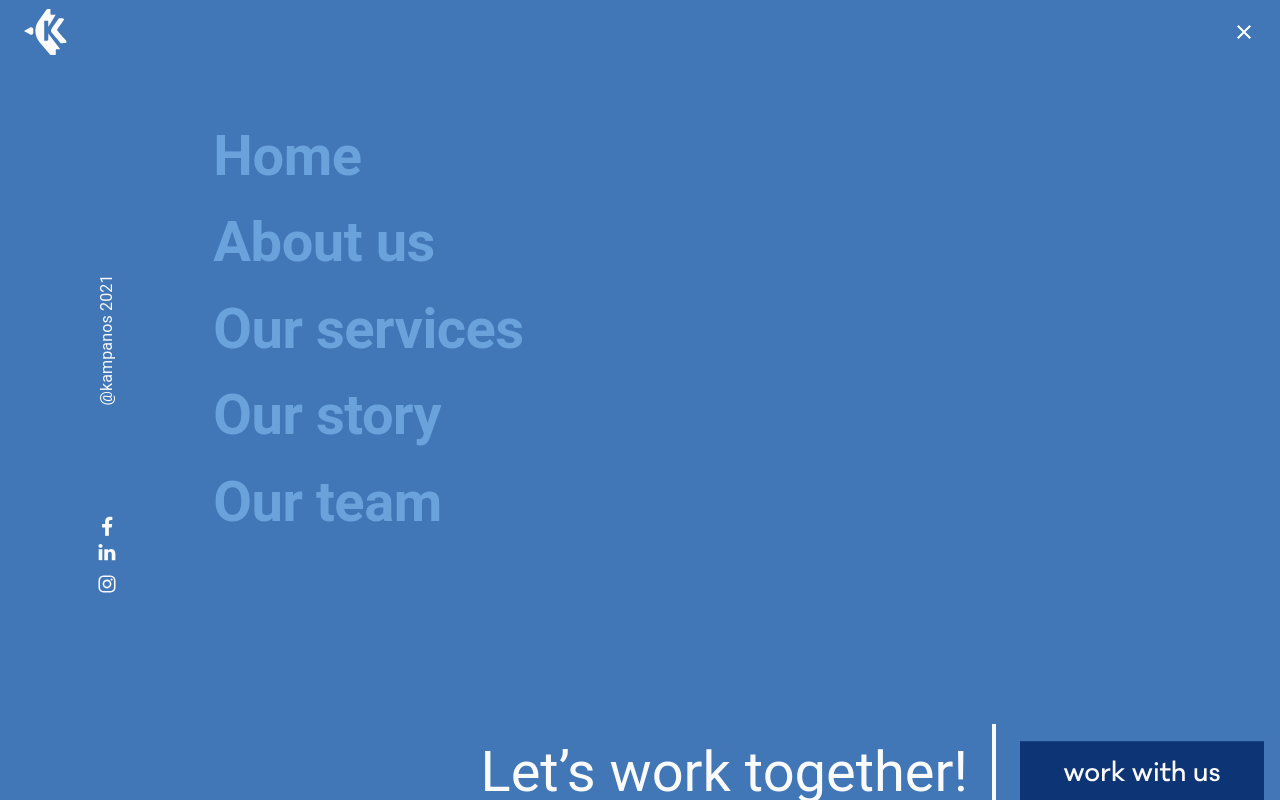
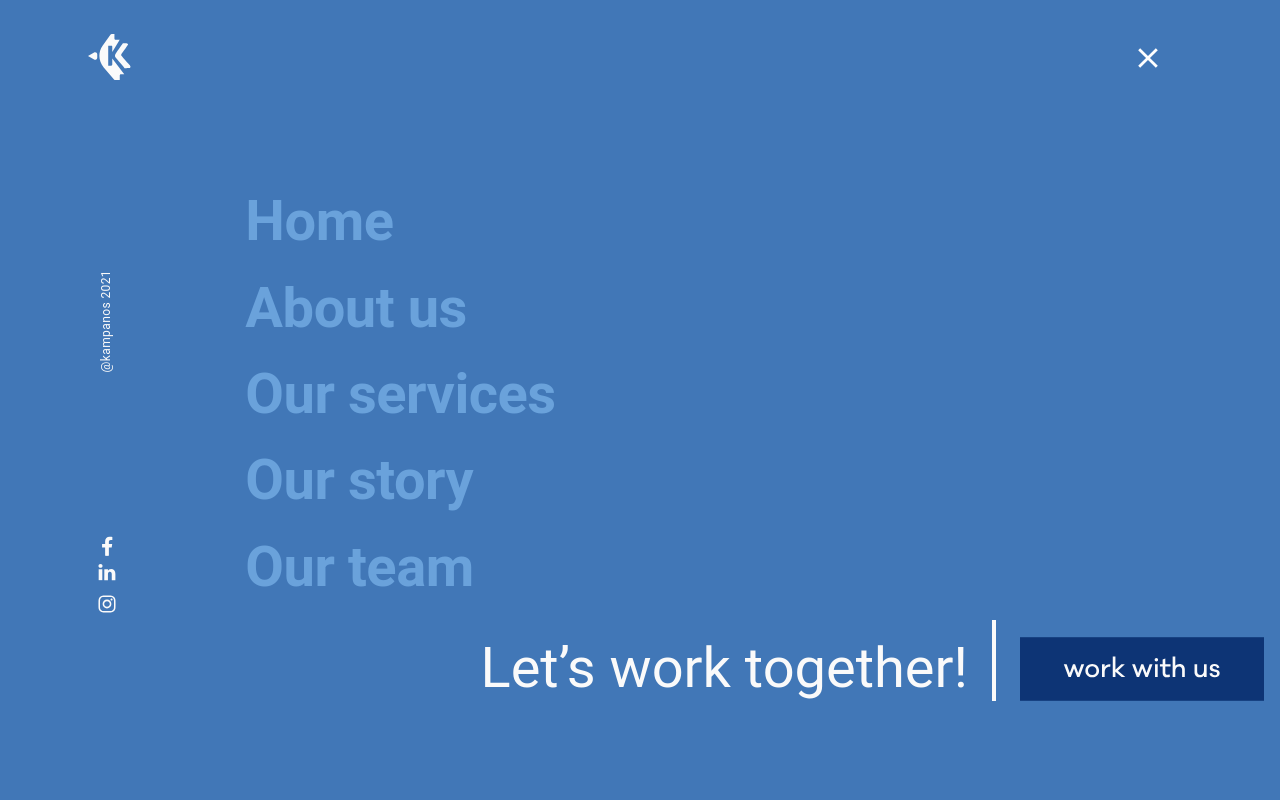
Before and after one commit to vfiedlerc/KampanosWebTranslated, a React (Create React App) app: page / in a window 1280 px wide. Both pictures are taken after a click on the button 1160 px from the left and 32 px from the top of the page. Shown: the top 800 px of the page. Built offline with nearby package versions, Linux system fonts and the light colour scheme.

Commit message:
Changes in Menu

```diff
--- a/src/components/Drawer/DrawerMenu.tsx
+++ b/src/components/Drawer/DrawerMenu.tsx
@@ -3,7 +3,7 @@ import { FC } from "react";
 import SwipeableDrawer from "@mui/material/SwipeableDrawer";
 import Button from "@mui/material/Button";
 import { MenuItem, MenuItemProps } from "./MenuItem";
-import { AppBar, Box, Grid, styled, Toolbar, Typography, } from "@mui/material";
+import { AppBar, Box, Divider, Grid, makeStyles, styled, Toolbar, Typography, } from "@mui/material";
 import Close from "@material-ui/icons/Close";
 import MenuIcon from "@material-ui/icons/Menu";
 import menuLogo from "../../assets/KampanosBrandMenu.svg";
@@ -22,6 +22,9 @@ export const DrawerMenu: FC<DrawerMenuProps> = ({
   const toggleDrawer = () => {
     setState(!state);
   };
+
+  const iOS =
+    typeof navigator !== 'undefined' && /iPad|iPhone|iPod/.test(navigator.userAgent);
 
   const MenuBox = styled('div')(({ theme }) => ({
     margin: 0,
@@ -92,9 +95,16 @@ export const DrawerMenu: FC<DrawerMenuProps> = ({
   return (
     <>
       <Button onClick={toggleDrawer}>
-        <MenuIcon fontSize="large" style={{ transform: 'scale(1.2)' }} />
+        <MenuIcon fontSize="large" style={{ transform: 'scale(1.4)' }} />
       </Button>
+
       <SwipeableDrawer
+        ModalProps={{
+          keepMounted: true,
+          disableEnforceFocus: true
+        }}
+        disableBackdropTransition={!iOS}
+        disableDiscovery={iOS}
         anchor={"right"}
         open={state}
         onOpen={toggleDrawer}
@@ -106,31 +116,36 @@ export const DrawerMenu: FC<DrawerMenuProps> = ({
             backgroundColor: "#4177B7",
             color: "#FFF",
             boxShadow: "none",
+            paddingTop: '2%',
+            paddingLeft: '5%',
+            paddingRight: '5%',
+            width: '100%'
           }}
         >
           <Toolbar>
-            <Box sx={{ flexGrow: 1}}>
+            <Box sx={{ flexGrow: 1 }}>
               <Link href="http://www.kampanos.pt/">
                 <img src={menuLogo} alt="KampanosLogo" title="KampanosLogo" />
               </Link>
             </Box>
-            <Close onClick={toggleDrawer} />
+            <Close onClick={toggleDrawer} style={{ transform: 'scale(1.4)', marginRight: '2rem' }} />
           </Toolbar>
         </AppBar>
 
         <MenuBox
           sx={{
             width: "100vw",
-            height: "100vh",
+            height: "100%",
             alignItems: "center",
             justifyContent: "center",
-            backgroundColor: "#4177B7"
+            backgroundColor: "#4177B7",
+            overflow: 'hidden'
           }}
         >
           <Grid container
             sx={{
-              width: "100vw",
-              height: "100vh",
+              width: "100%",
+              height: "100%",
               alignItems: "center",
               justifyContent: "center",
               backgroundColor: "#4177B7",
@@ -139,27 +154,36 @@ export const DrawerMenu: FC<DrawerMenuProps> = ({
           >
             {/* Redes */}
             <Grid item
-              xs={4}
-              sm={4}
+              xs={2}
+              sm={2}
               md={2}
               lg={2}
+              sx={{
+                justifyContent: 'left',
+                width: '100%',
+                paddingLeft: '5%',
+                paddingRight: '5%',
+              }}
             >
-              <Grid container sx={{ justifyContent: 'center' }}>
+              <Grid container
+                sx={{
+                  WebkitWritingMode: 'vertical-lr',
+                  transform: 'rotate(-180deg)',
+                  alignItems: 'center'
+                }}>
                 <Typography
+                variant='caption'
                   sx={{
-                    transform: 'rotate(-90deg)',
                     margin: 0,
-                    height: 'fit-content',
-                    width: 'auto'
+                    color: "#FAFAFA",
                   }}
-                  color=" #FAFAFA"
                 >
                   @kampanos 2021
                 </Typography>
               </Grid>
 
               <ItemsBox>
-                <Grid container sx={{ justifyContent: 'center' }}>
+                <Grid container sx={{ justifyContent: 'center', minHeight: 'max-content' }}>
                   <Typography
                     sx={{
                       margin: 0,
@@ -224,8 +248,8 @@ export const DrawerMenu: FC<DrawerMenuProps> = ({
             </Grid>
 
             <Grid item
-              xs={8}
-              sm={8}
+              xs={10}
+              sm={10}
               md={10}
               lg={10}>
 
@@ -236,15 +260,18 @@ export const DrawerMenu: FC<DrawerMenuProps> = ({
                 md={12}
                 lg={12}
                 direction="row"
-                justifyContent="left"
-                alignItems="center"
+                sx={{
+                  alignContent: 'center',
+                  justifyContent: "left",
+                  alignItems: "center",
+                  marginLeft: '1rem'
+                }}
               >
+                <Grid item >
+                  <Grid container direction='column'>
                     <Grid item>
-                  <Grid container direction='column'>
-                    <Grid item className='link'>
-                      <Box onClick={toggleDrawer} className='link'>
+                      <Box onClick={toggleDrawer}>
                         <Typography
-                          className='link'
                           variant="h2"
                           sx={{
                             marginRight: 0
@@ -269,7 +296,6 @@ export const DrawerMenu: FC<DrawerMenuProps> = ({
                       </Box>
                       <Box onClick={toggleDrawer}>
                         <Typography
-                          className='link'
                           variant="h2"
                           sx={{
                             marginRight: 0
@@ -280,7 +306,6 @@ export const DrawerMenu: FC<DrawerMenuProps> = ({
                             href='#about'
                             title='About us'
                             target='_self'
-                            // hover='#fff'
                             color="#6AA2DB"
                           />
                         </Typography>
@@ -299,7 +324,6 @@ export const DrawerMenu: FC<DrawerMenuProps> = ({
                             href='#service'
                             title='Our services'
                             target='_self'
-                            // hover='#fff'
                             color="#6AA2DB"
                           />
                         </Typography>
@@ -319,7 +343,6 @@ export const DrawerMenu: FC<DrawerMenuProps> = ({
                             title='Our story'
                             target='_self'
                             color="#6AA2DB"
-                          // hover='#fff'
                           />
                         </Typography>
                       </Box>
@@ -337,7 +360,6 @@ export const DrawerMenu: FC<DrawerMenuProps> = ({
                             href='#team'
                             title='Our team'
                             target='_self'
-                            // hover='#fff'
                             color="#6AA2DB"
                           />
                         </Typography>
@@ -349,33 +371,44 @@ export const DrawerMenu: FC<DrawerMenuProps> = ({
 
               {/* Let's work together */}
               <Grid container
-                xs={12}
-                sm={12}
-                md={12}
-                lg={12}
-                direction="row"
+                // direction="row"
                 sx={{
-                  height: '250px',
+                  bottom: 0,
+                  // minHeight: '150px',
                   alignContent: 'end',
                   justifyContent: "right",
                   alignItems: "bottom",
                   paddingRight: '1rem'
                 }}
               >
-                <Grid item>
-                  <Grid container>
-                    <Grid container direction="row"
+                <Grid item
+                  xs={12}
+                  sm={12}
+                  md={12}
+                  lg={12}
+                >
+                  <Grid container
+                    // direction="row"
                     justifyContent="flex-end"
-                      alignItems="flex-end" spacing={3}>
+                    alignItems="flex-end"
+                    spacing={3}
+                  >
                     <Grid item>
                       <Typography variant="h3" color="#FAFAFA">Let’s work together!</Typography>
                     </Grid>
-                      <Grid item display={{ xs: 'none', sm: 'block' }}>
+                    <Grid item display={{ xs: 'none', sm: 'none', md: 'block' }}>
                       <img src={rectangleMenu} alt="Facebook" title="Facebook" />
+                      {/* <Divider variant='middle' flexItem sx={{ color: '#fff', border: '4px solid #fff', height: '80px' }} /> */}
                     </Grid>
                     <Grid item>
+                      {/* <Button
+                          href="#"
+                          variant="contained"
+                          sx={{ color: '#fff', backgroundColor: '#0D3475', padding: '1.25rem 1.5rem', fontWeight: 'bold', fontSize: '1.6rem' }}
+                        >
+                          Work with us
+                        </Button> */}
                       <img src={workMenuButton} alt="Facebook" title="Facebook" />
-                      </Grid>
                     </Grid>
                   </Grid>
                 </Grid>
@@ -391,3 +424,6 @@ export const DrawerMenu: FC<DrawerMenuProps> = ({
 export type DrawerMenuProps = {
   menuItems: MenuItemProps[];
 };
+function useStyles() {
+  throw new Error("Function not implemented.");
+}
--- a/src/components/Topbar/Topbar.tsx
+++ b/src/components/Topbar/Topbar.tsx
@@ -32,16 +32,17 @@ export default function Topbar() {
         backgroundColor: "#fff",
         color: "#0D3475",
         boxShadow: "none",
+        paddingTop: '2%',
         paddingLeft: '5%',
         paddingRight: '5%',
+        width: '100%'
       }}
     >
-      <Toolbar>
+      <Toolbar sx={{ width: '100%'}}>
         <Box sx={{ flexGrow: 1 }}>
-
           <Link href="http://www.kampanos.pt/">{<img src={menuLogo} alt="KampanosLogo" title="KampanosLogo" />}</Link>
         </Box>
-        <DrawerMenu menuItems={menuItems} />
+        <DrawerMenu menuItems={menuItems}/>
       </Toolbar>
     </AppBar>
   );
--- a/src/sections/Header/Header.js
+++ b/src/sections/Header/Header.js
@@ -53,6 +53,7 @@ const HeaderBox = styled('div')(({ theme }) => ({
   margin: 0,
   padding: 0,
   display: 'flex',
+
   [theme.breakpoints.down('sm')]: {
     minHeight: '80vh'
   },
```
Lines whose indentation alone changed are shown as unchanged.
